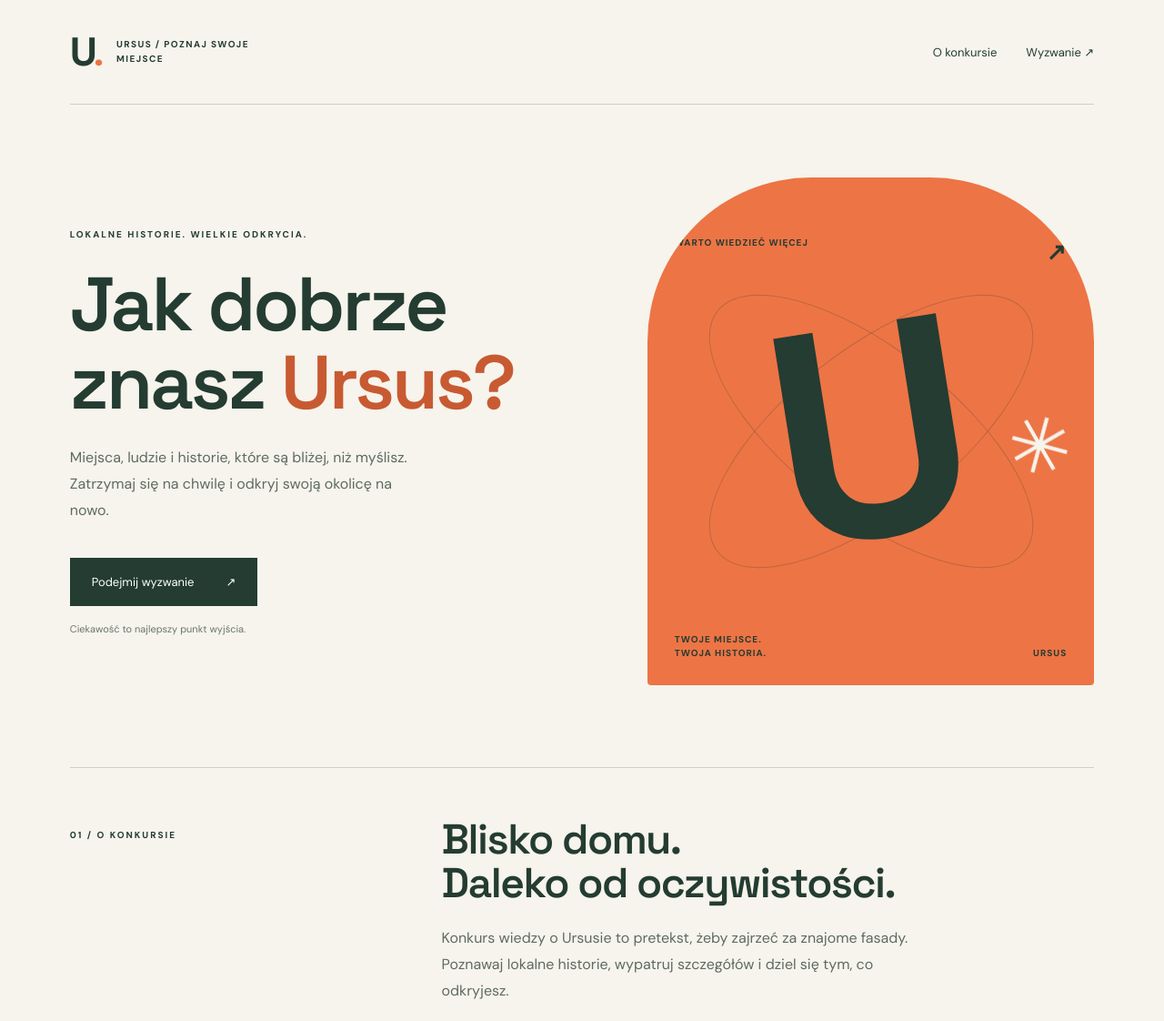
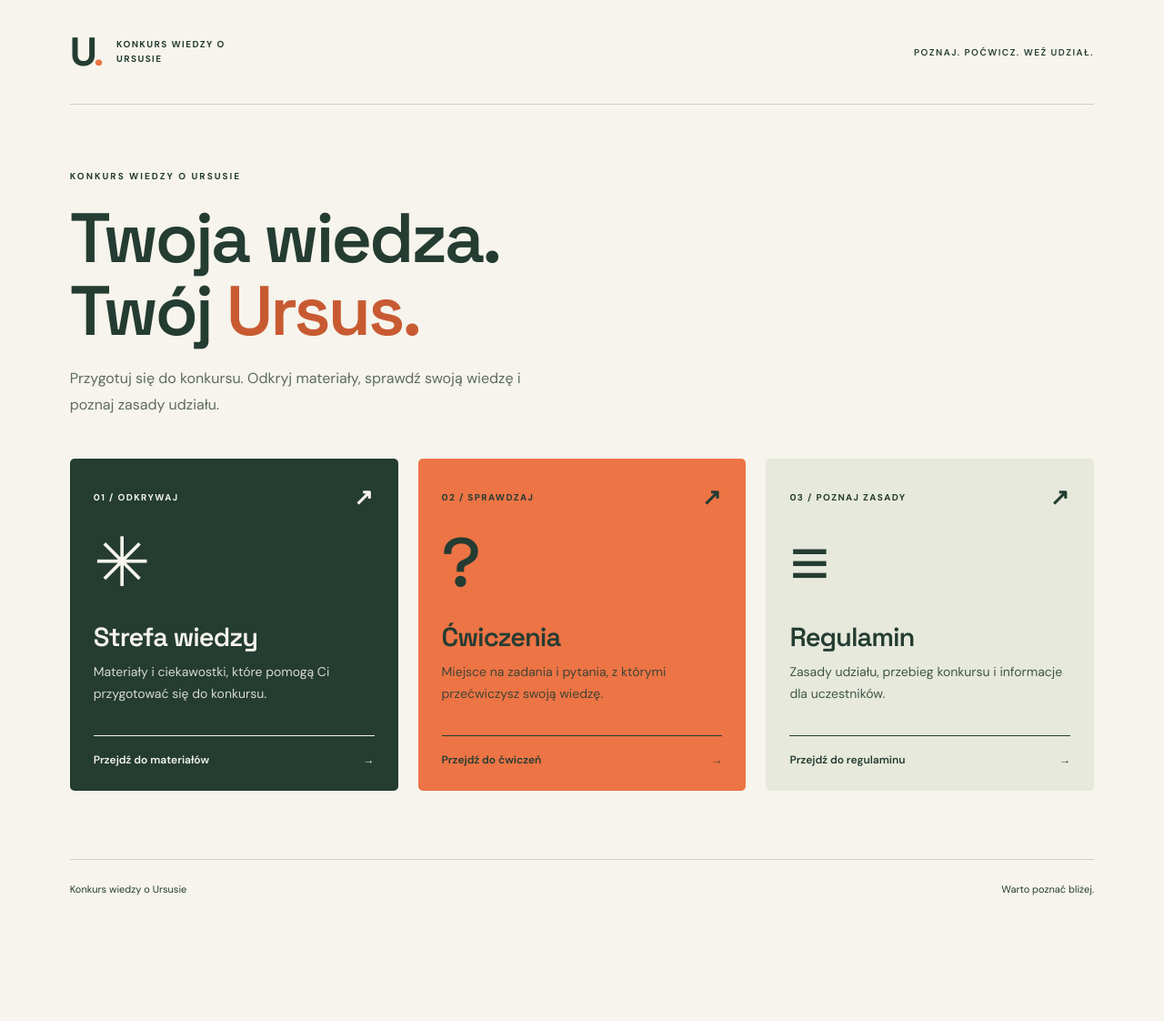
Before and after one commit to MatVis07/Konkurs-wiedzy-o-Ursusie, a plain HTML site: page index.html in a window 1280 px wide. Shown: the top 1122 px of the page at 91% size. After the commit the page ends 1009 px from the top, so only its background shows below. Drawn offline with Linux system fonts and the light colour scheme.

Commit message:
strona główna

```diff
--- a/animations.js
+++ b/animations.js
@@ -1,4 +1,5 @@
-// Animacje sekcji przy przewijaniu; treść pozostaje widoczna bez JavaScript.
+// Pokazuj kafelki i sekcje, kiedy pojawiają się w widoku.
+// Bez JavaScript i przy ograniczeniu ruchu cała treść pozostaje widoczna.
 if ('IntersectionObserver' in window && !window.matchMedia('(prefers-reduced-motion: reduce)').matches) {
   document.documentElement.classList.add('js-motion');
   const observer = new IntersectionObserver((entries) => {
@@ -11,22 +12,3 @@ if ('IntersectionObserver' in window && !window.matchMedia('(prefers-reduced-mot
   }, { threshold: 0.12 });
   document.querySelectorAll('.reveal').forEach((section) => observer.observe(section));
 }
-
-const challenges = [
-  'Wybierz się na spacer i znajdź detal budynku, którego wcześniej nie zauważyłeś.',
-  'Zapytaj kogoś bliskiego o jego najstarsze wspomnienie związane z Ursusem.',
-  'Znajdź nazwę lokalnej ulicy i odkryj, skąd się wzięła.',
-  'Zrób zdjęcie miejsca, które najlepiej oddaje dla Ciebie charakter Ursusa.',
-  'Poszukaj starego zdjęcia okolicy i porównaj je z dzisiejszym widokiem.'
-];
-let previous = -1;
-document.getElementById('draw-challenge').addEventListener('click', () => {
-  // Losowanie bez powtórzenia poprzedniego wyzwania.
-  const offset = 1 + Math.floor(Math.random() * (challenges.length - 1));
-  previous = previous < 0 ? Math.floor(Math.random() * challenges.length) : (previous + offset) % challenges.length;
-  document.getElementById('challenge-text').textContent = challenges[previous];
-  const card = document.querySelector('.challenge-card');
-  card.classList.remove('pulse');
-  void card.offsetWidth;
-  card.classList.add('pulse');
-});
--- a/index.html
+++ b/index.html
@@ -3,41 +3,46 @@
 <head>
   <meta charset="UTF-8">
   <meta name="viewport" content="width=device-width, initial-scale=1.0">
-  <meta name="description" content="Konkurs wiedzy o Ursusie — odkryj lokalne historie i sprawdź swoją wiedzę.">
+  <meta name="description" content="Konkurs wiedzy o Ursusie — materiały do nauki, ćwiczenia i regulamin.">
   <title>Konkurs wiedzy o Ursusie</title>
   <link rel="stylesheet" href="style.css">
   <script src="animations.js" defer></script>
 </head>
 <body>
   <header class="header container">
-    <a class="logo" href="#start" aria-label="Ursus — strona główna">U<span>.</span> <span class="logo-text">URSUS / POZNAJ SWOJE MIEJSCE</span></a>
-    <nav aria-label="Menu główne"><a href="#o-konkursie">O konkursie</a><a href="#wyzwanie">Wyzwanie <span aria-hidden="true">↗</span></a></nav>
+    <a class="logo" href="index.html" aria-label="Ursus — strona główna">U<span>.</span> <span class="logo-text">KONKURS WIEDZY O URSUSIE</span></a>
+    <span class="header-label">POZNAJ. POĆWICZ. WEŹ UDZIAŁ.</span>
   </header>
-  <main id="start">
-    <section class="hero container">
-      <div class="hero-copy">
-        <p class="eyebrow">LOKALNE HISTORIE. WIELKIE ODKRYCIA.</p>
-        <h1>Jak dobrze<br>znasz <em>Ursus?</em></h1>
-        <p class="intro">Miejsca, ludzie i historie, które są bliżej, niż myślisz. Zatrzymaj się na chwilę i odkryj swoją okolicę na nowo.</p>
-        <a class="button" href="#wyzwanie">Podejmij wyzwanie <span aria-hidden="true">↗</span></a>
-        <p class="small-note">Ciekawość to najlepszy punkt wyjścia.</p>
-      </div>
-      <div class="poster" aria-hidden="true">
-        <div class="poster-top"><span>WARTO WIEDZIEĆ WIĘCEJ</span><span>↗</span></div>
-        <div class="orbit orbit-one"></div><div class="orbit orbit-two"></div>
-        <div class="poster-letter">U</div><span class="spark">✳</span>
-        <div class="poster-bottom"><span>TWOJE MIEJSCE.<br>TWOJA HISTORIA.</span><span>URSUS</span></div>
-      </div>
+  <main class="container landing">
+    <section class="landing-intro">
+      <p class="eyebrow">KONKURS WIEDZY O URSUSIE</p>
+      <h1>Twoja wiedza.<br>Twój <em>Ursus.</em></h1>
+      <p class="intro">Przygotuj się do konkursu. Odkryj materiały, sprawdź swoją wiedzę i poznaj zasady udziału.</p>
     </section>
-    <section id="o-konkursie" class="about container reveal">
-      <p class="eyebrow">01 / O KONKURSIE</p>
-      <div><h2>Blisko domu.<br>Daleko od oczywistości.</h2><p>Konkurs wiedzy o Ursusie to pretekst, żeby zajrzeć za znajome fasady. Poznawaj lokalne historie, wypatruj szczegółów i dziel się tym, co odkryjesz.</p></div>
-    </section>
-    <section id="wyzwanie" class="challenge container reveal">
-      <div><p class="eyebrow">02 / MAŁE WYZWANIE NA DZIŚ</p><h2>Zacznij od ciekawości.</h2><p>Wylosuj pomysł na odkrywanie Ursusa.</p></div>
-      <div class="challenge-card"><p id="challenge-text" aria-live="polite">Każde miejsce ma swoją opowieść. Od czego zaczniesz?</p><button class="button" id="draw-challenge" type="button">Wylosuj wyzwanie <span aria-hidden="true">↗</span></button></div>
-    </section>
+    <nav class="tiles" aria-label="Strefy konkursu">
+      <a class="tile tile-knowledge reveal" href="strefa-wiedzy.html">
+        <div class="tile-top"><span>01 / ODKRYWAJ</span><span class="tile-arrow" aria-hidden="true">↗</span></div>
+        <span class="tile-symbol" aria-hidden="true">✳</span>
+        <h2>Strefa wiedzy</h2>
+        <p>Materiały i ciekawostki, które pomogą Ci przygotować się do konkursu.</p>
+        <span class="tile-link">Przejdź do materiałów <span aria-hidden="true">→</span></span>
+      </a>
+      <a class="tile tile-practice reveal" href="cwiczenia.html">
+        <div class="tile-top"><span>02 / SPRAWDZAJ</span><span class="tile-arrow" aria-hidden="true">↗</span></div>
+        <span class="tile-symbol" aria-hidden="true">?</span>
+        <h2>Ćwiczenia</h2>
+        <p>Miejsce na zadania i pytania, z którymi przećwiczysz swoją wiedzę.</p>
+        <span class="tile-link">Przejdź do ćwiczeń <span aria-hidden="true">→</span></span>
+      </a>
+      <a class="tile tile-rules reveal" href="regulamin.html">
+        <div class="tile-top"><span>03 / POZNAJ ZASADY</span><span class="tile-arrow" aria-hidden="true">↗</span></div>
+        <span class="tile-symbol" aria-hidden="true">≡</span>
+        <h2>Regulamin</h2>
+        <p>Zasady udziału, przebieg konkursu i informacje dla uczestników.</p>
+        <span class="tile-link">Przejdź do regulaminu <span aria-hidden="true">→</span></span>
+      </a>
+    </nav>
   </main>
-  <footer class="container"><span>Ursus. Warto poznać bliżej.</span><a href="#start">Wróć na górę ↑</a></footer>
+  <footer class="container"><span>Konkurs wiedzy o Ursusie</span><span>Warto poznać bliżej.</span></footer>
 </body>
 </html>
--- a/style.css
+++ b/style.css
@@ -32,3 +32,32 @@ footer{border-top:1px solid var(--line);padding-block:25px;display:flex;justify-
 @keyframes turn{to{transform:rotate(360deg)}}
 @media(max-width:760px){.header{padding-block:20px}.logo .logo-text{display:none}nav{gap:18px;font-size:12px}.hero{grid-template-columns:1fr;gap:40px;padding-block:45px}.poster{width:min(420px,100%);justify-self:center}.poster-letter{font-size:300px}.about,.challenge{grid-template-columns:1fr;gap:20px;padding-block:35px}h1{font-size:62px}footer{font-size:10px}}
 @media(prefers-reduced-motion:reduce){html{scroll-behavior:auto}*,*::before,*::after{animation:none!important;transition:none!important}.js-motion .reveal{opacity:1;transform:none}}
+
+/* Strona startowa konkursu i podstrony. */
+.header-label{font-size:10px;letter-spacing:1.5px;font-weight:600}
+.landing{padding-block:60px 75px}
+.landing-intro{max-width:760px;margin-bottom:45px}
+.landing-intro h1{margin-block:20px;font-size:clamp(54px,6vw,80px)}
+.landing-intro .intro{max-width:520px}
+.tiles{display:grid;grid-template-columns:repeat(3,minmax(0,1fr));gap:22px}
+.tile{display:flex;flex-direction:column;min-height:365px;padding:26px;border-radius:5px;transition:box-shadow .25s,transform .25s}
+.tile:hover{transform:translateY(-7px);box-shadow:0 16px 30px #243c3215;color:inherit}
+.tile-knowledge{background:var(--ink);color:var(--paper)}
+.tile-practice{background:var(--orange);color:var(--ink)}
+.tile-rules{background:#e6e9dc;color:var(--ink)}
+.tile-knowledge:hover{color:var(--paper)}
+.tile-top{display:flex;justify-content:space-between;align-items:center;font-size:10px;letter-spacing:1.4px;font-weight:700}
+.tile-arrow{font-size:25px;transition:transform .25s}.tile:hover .tile-arrow{transform:translate(3px,-3px)}
+.tile-symbol{display:block;font-family:'Space Grotesk',Arial,sans-serif;font-size:75px;height:110px;line-height:110px}
+.tile h2{font-size:29px;letter-spacing:-1px;margin:12px 0}
+.tile p{font-size:14px;line-height:1.7;margin:0 0 28px;opacity:.85}
+.tile-link{margin-top:auto;padding-top:18px;border-top:1px solid currentColor;display:flex;justify-content:space-between;font-size:12px;font-weight:600}
+.tiles .tile:nth-child(2){transition-delay:80ms}.tiles .tile:nth-child(3){transition-delay:160ms}
+.subpage{min-height:70vh;padding-block:65px 90px;max-width:850px}
+.back-link{display:inline-block;font-size:13px;margin-bottom:35px}
+.subpage h1{font-size:clamp(45px,6vw,72px)}
+.content-notice{margin-top:35px;background:#e6e9dc;padding:28px;border-left:4px solid var(--orange);line-height:1.8}
+.content-notice h2{font-size:25px;letter-spacing:-.7px;margin:0 0 12px}
+.content-notice p{margin:0;color:#5e6b60}
+@media(max-width:900px){.tiles{gap:14px}.tile{padding:22px}.tile h2{font-size:25px}}
+@media(max-width:680px){.header-label{display:none}.landing{padding-block:35px 45px}.tiles{grid-template-columns:1fr;gap:18px}.tile{min-height:310px}.tile-symbol{height:85px;line-height:85px;font-size:65px}.landing-intro{margin-bottom:30px}.subpage{padding-block:35px 55px}}
```
Also changed, not shown: cwiczenia.html (added, +27 -0 lines), regulamin.html (added, +27 -0 lines), strefa-wiedzy.html (added, +27 -0 lines).
